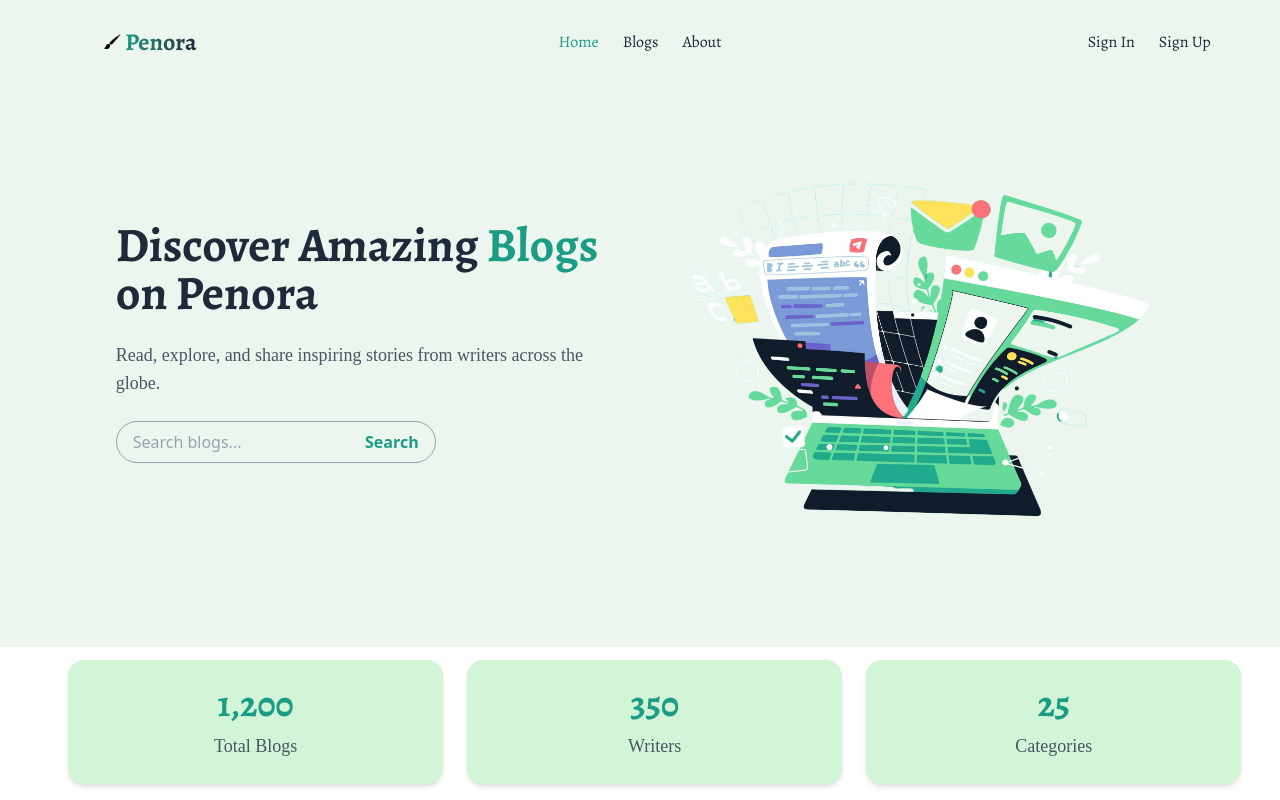
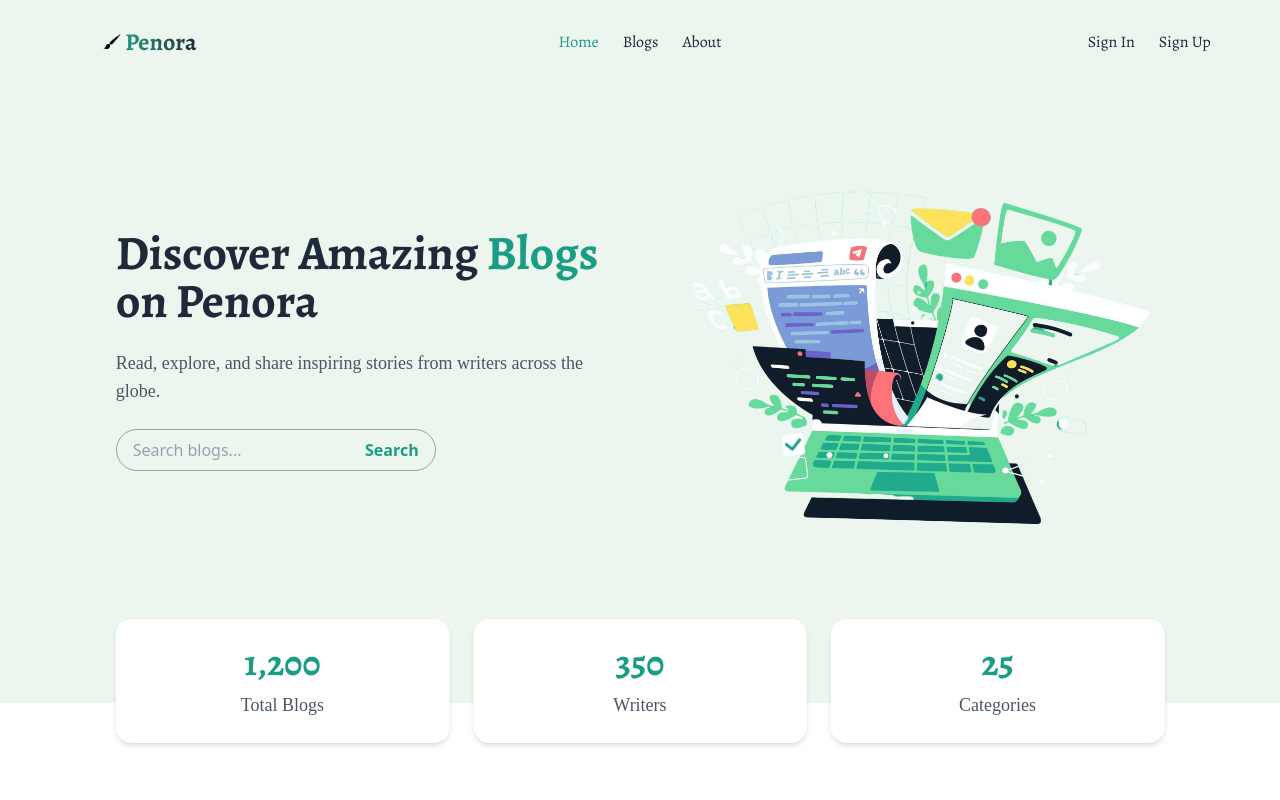
Before and after one commit to tasninanika/Penora-Client, a React (Vite) app: page / in a window 1280 px wide. Built offline with nearby package versions, Linux system fonts and the light colour scheme; a web font is replaced by a local one.

Commit message:
apply style on stats counter

```diff
--- a/package.json
+++ b/package.json
@@ -15,6 +15,7 @@
     "localforage": "^1.10.0",
     "lottie-react": "^2.4.1",
     "match-sorter": "^8.0.3",
+    "prop-types": "^15.8.1",
     "react": "^19.1.0",
     "react-countup": "^6.5.3",
     "react-dom": "^19.1.0",
--- a/src/components/home/Hero.jsx
+++ b/src/components/home/Hero.jsx
@@ -5,19 +5,22 @@ import HeroImg from "../../assets/images/hero.png";
 
 const Hero = () => {
   const [searchQuery, setSearchQuery] = useState("");
+
   const stats = [
     { label: "Total Blogs", value: 1200 },
     { label: "Writers", value: 350 },
     { label: "Categories", value: 25 },
   ];
+
   const handleSearch = (e) => {
     e.preventDefault();
     console.log("Searching for:", searchQuery);
   };
 
   return (
-    <div>
-      <section className="w-11/12 mx-auto mt-8 flex flex-col-reverse md:flex-row items-center md:justify-between gap-10 mb-20 relative">
+    <div className="relative bg-[#edf6ee] pb-32">
+      {/* Hero Section */}
+      <section className="w-11/12 mx-auto pt-10 flex flex-col-reverse md:flex-row items-center md:justify-between gap-10">
         {/* Left Side - Text */}
         <motion.div
           className="md:w-1/2 text-center md:text-left space-y-6"
@@ -65,7 +68,9 @@ const Hero = () => {
           <img src={HeroImg} alt="Hero" className="max-w-lg w-full" />
         </motion.div>
       </section>
-      <section className="w-11/12 mx-auto grid grid-cols-1 sm:grid-cols-3 gap-6 text-center absolute lg:bottom-4">
+
+      {/* Stats Counter */}
+      <section className="w-11/12 mx-auto grid grid-cols-1 sm:grid-cols-3 gap-6 text-center absolute left-1/2 transform -translate-x-1/2 -bottom-16">
         {stats.map((stat, index) => (
           <motion.div
             key={index}
@@ -73,7 +78,7 @@ const Hero = () => {
             whileInView={{ opacity: 1, y: 0 }}
             transition={{ duration: 0.6, delay: index * 0.2 }}
             viewport={{ once: true }}
-            className="bg-[#d2f5d7] shadow-md rounded-2xl p-6 hover:shadow-lg transition-shadow duration-300"
+            className="bg-white shadow-md rounded-2xl p-6 hover:shadow-lg transition-shadow duration-300"
           >
             <h2 className="text-4xl font-bold text-[#1b9c85]">
               <CountUp end={stat.value} duration={2} separator="," />
```
Also changed, not shown: 1 other file (tests, documents, lock files or other folders).
